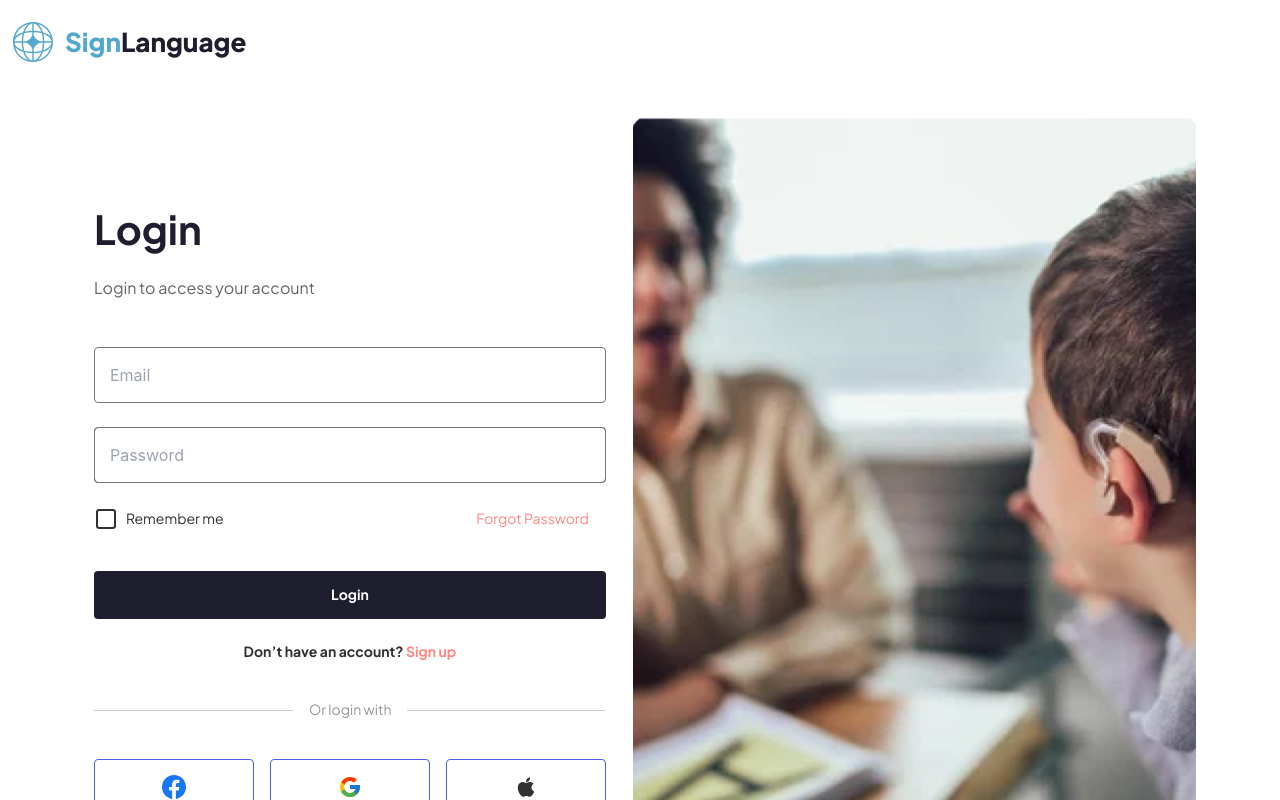
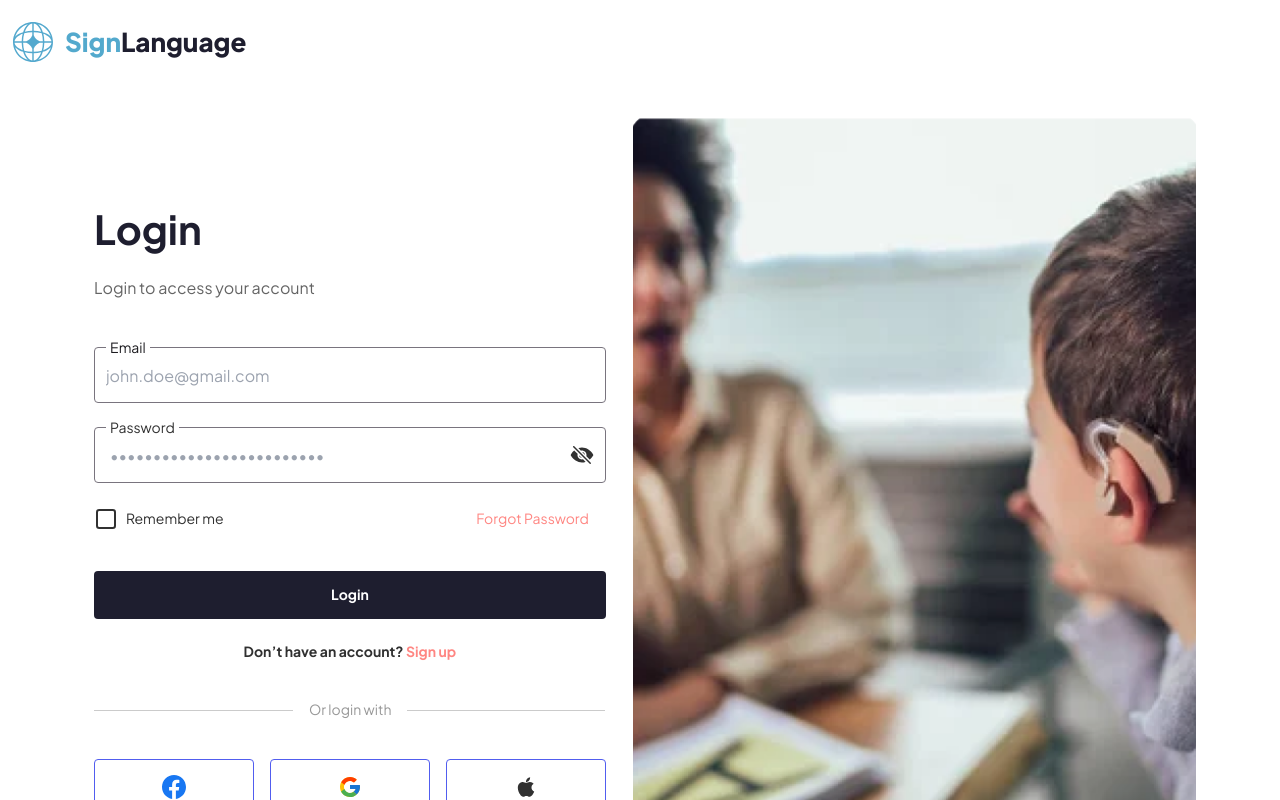
Before and after one commit to mtlee26/Sign-language-translator, a React (Create React App) app in the folder ver1/: page /login in a window 1280 px wide. Shown: the top 800 px of the page. Built offline with nearby package versions, Linux system fonts and the light colour scheme.

Commit message:
update login signup 1 xiu

```diff
--- a/ver1/src/components/Login/index.tsx
+++ b/ver1/src/components/Login/index.tsx
@@ -1,25 +1,25 @@
 import React, { useState } from 'react';
 import cn from 'classnames';
+import { useHistory } from 'react-router-dom';
+import Signup from 'components/Signup';
 
 interface IProps {
   className?: string;
 }
 
 function Login(props: IProps) {
-  const [email, setEmail] = useState('');
-  const [password, setPassword] = useState('');
+  const [showPassword, setShowPassword] = useState(false);
+  const history = useHistory();
 
-  const handleEmailChange = (e: React.ChangeEvent<HTMLInputElement>) => {
-    setEmail(e.target.value);
+  const togglePasswordVisibility = () => {
+    setShowPassword((prev) => !prev);
   };
 
-  const handlePasswordChange = (e: React.ChangeEvent<HTMLInputElement>) => {
-    setPassword(e.target.value);
+  const handleSignUpClick = () => {
+    history.push('/signup');
   };
-
   return (
     <section className={`login flex flex-col bg-white overflow-hidden ${props.className || ''}`}>
-      {/* Login form section with authentication options */}
       <div className="xs:mt-[22px] xs:mr-0 xs:mb-20 xs:ml-[13px] tn:mt-[22px] tn:mx-auto tn:mb-[50px] w-[92.43%] flex flex-col gap-y-[50px] max-w-[1330.987548828125px] mt-[22px] mb-[91px] ml-[13px]">
         <div className="tn:gap-x-2 flex gap-x-3 z-[1]">
           <img className="w-10 object-contain" src={'/assets/70bee51749289912a11c3cd7287001ce.svg'} alt="alt text" />
@@ -33,7 +33,6 @@ function Login(props: IProps) {
 
         <div className="md:flex-col md:items-center md:gap-y-[30px] w-[93.16%] flex justify-between gap-x-2.5 ml-auto">
           <div className="md:w-full md:min-w-[unset] md:m-0 w-[512px] flex flex-col z-[1] min-w-0 mt-[92px] mb-[134px]">
-            {/* Main login form container with input fields */}
             <p className="md:text-[36px] md:items-start xxs:text-[32px] font-bold text-[40px] leading-tight font-PlusJakartaSans text-[rgb(30,30,47)]">
               Login
             </p>
@@ -41,26 +40,46 @@ function Login(props: IProps) {
               Login to access your account
             </p>
 
-            {/* Email Input */}
             <div className="flex flex-col relative mt-[49px]">
-              <input
-                type="email"
-                value={email}
-                onChange={handleEmailChange}
-                className="bg-white rounded outline outline-[rgb(121,116,126)] outline-1 outline-offset-[-1px] h-[56px] px-3 text-[16px] leading-tight"
-                placeholder="Email"
-              />
+              <div className="bg-white rounded outline outline-[rgb(121,116,126)] outline-1 outline-offset-[-1px] relative min-h-[56px]" />
+
+              <div className="w-[460px] flex flex-col gap-y-2 absolute left-3 top-[-8px]">
+                <div className="flex flex-col bg-white w-11 z-[1] max-w-[85%]">
+                  <p className="flex justify-center font-normal text-[14px] leading-[1.28] font-PlusJakartaSans text-[rgb(28,27,31)] text-center w-9 h-[18px] max-w-[85%] mx-1">
+                    Email
+                  </p>
+                </div>
+                <input
+                  type="email"
+                  placeholder="john.doe@gmail.com"
+                  className="w-full h-full outline-none px-100 py-100 text-[16px] leading-tight font-PlusJakartaSans text-[rgb(28,27,31)]"
+                />
+              </div>
             </div>
 
-            {/* Password Input */}
             <div className="flex flex-col bg-white rounded outline outline-[rgb(121,116,126)] outline-1 outline-offset-[-1px] relative mt-6">
-              <input
-                type="password"
-                value={password}
-                onChange={handlePasswordChange}
-                className="bg-white rounded outline outline-[rgb(121,116,126)] outline-1 outline-offset-[-1px] min-h-[56px] px-3"
-                placeholder="Password"
+              <img
+                onClick={togglePasswordVisibility} // Add onClick event to toggle password visibility
+                className="w-12 object-cover relative mt-1 mb-1 ml-auto cursor-pointer"
+                src={'/assets/d483db8daa47f60f8b8df3a652230b66.svg'}
+                alt="Show/Hide Password"
               />
+
+              <div className="w-[460px] flex flex-col gap-y-2 absolute left-3 top-[-8px]">
+                <div className="flex flex-col bg-white w-[73px] z-[1] max-w-[85%]">
+                  <div className="flex justify-center font-normal text-[14px] leading-[1.28] font-PlusJakartaSans text-[rgb(49,49,49)] text-center w-[89.04%] h-[18px] mx-1">
+                    Password
+                  </div>
+                </div>
+
+                <div className="flex flex-col ml-1">
+                  <input
+                    type={showPassword ? "text" : "password"}
+                    placeholder="•••••••••••••••••••••••••"
+                    className="w-full h-full outline-none px-100 py-100 text-[16px] leading-tight font-PlusJakartaSans text-[rgb(28,27,31)]"
+                  />
+                </div>
+              </div>
             </div>
 
             <div className="xs:mt-6 xs:mr-4 xs:mb-0 xs:ml-0 tn:mt-6 tn:mr-2 tn:mb-0 tn:ml-0 tn:flex-col tn:items-center tn:gap-y-[30px] tn:gap-x-2 flex justify-between gap-x-2.5 mt-6 mr-[17px]">
@@ -83,27 +102,51 @@ function Login(props: IProps) {
             <div className="flex justify-center mt-4 mx-auto">
               <span className="font-bold text-[14px] leading-[1.28] font-PlusJakartaSans text-black text-center">
                 <span className="font-bold text-[rgb(48,48,48)]">Don’t have an account? </span>
-                <span className="font-bold text-[rgb(255,134,130)]">Sign up</span>
+                <span
+            className="font-bold text-[rgb(255,134,130)] cursor-pointer"
+            onClick={handleSignUpClick}
+          >
+            Sign up</span>
               </span>
             </div>
 
             <div className="sm:flex-col sm:items-center sm:gap-y-[30px] flex gap-x-4 mt-10">
-              <hr className="sm:w-full sm:m-0 bg-[rgb(49,49,49)] w-[199px] h-px opacity-[0.25] min-h-[1px] mt-[9px] mb-2" />
+              <hr
+                className="sm:w-full sm:m-0 bg-[rgb(49,49,49)] w-[199px] h-px opacity-[0.25] min-h-[1px] mt-[9px] mb-2"
+              />
               <div className="sm:w-full font-normal text-[14px] leading-[1.28] font-PlusJakartaSans text-[rgb(49,49,49)] opacity-[0.5]">
                 Or login with
               </div>
-              <hr className="sm:w-full sm:m-0 bg-[rgb(49,49,49)] w-[198px] h-px opacity-[0.25] min-h-[1px] mt-[9px] mb-2" />
+              <hr
+                className="sm:w-full sm:m-0 bg-[rgb(49,49,49)] w-[198px] h-px opacity-[0.25] min-h-[1px] mt-[9px] mb-2"
+              />
             </div>
 
             <div className="tn:flex-col tn:items-center tn:gap-y-[30px] tn:gap-x-2 flex gap-x-4 mt-10">
               {/* Social media login options */}
-              <img className="tn:w-full tn:min-w-[unset] tn:max-w-[160px] rounded outline outline-[rgb(81,93,239)] outline-1 outline-offset-[-1px] w-40 object-cover min-w-0" src={'/assets/de9f3005456292fe90e42f79e20e10dc.svg'} alt="alt text" />
-              <img className="tn:w-full tn:min-w-[unset] tn:max-w-[160px] rounded outline outline-[rgb(81,93,239)] outline-1 outline-offset-[-1px] w-40 object-cover min-w-0" src={'/assets/1e58727831e4d8eac8c2399d37191fbc.svg'} alt="alt text" />
-              <img className="tn:w-full tn:min-w-[unset] tn:max-w-[160px] rounded outline outline-[rgb(81,93,239)] outline-1 outline-offset-[-1px] w-40 object-cover min-w-0" src={'/assets/28d74fcb9395a994ef47ddfa4d563aeb.svg'} alt="alt text" />
+              <img
+                className="tn:w-full tn:min-w-[unset] tn:max-w-[160px] rounded outline outline-[rgb(81,93,239)] outline-1 outline-offset-[-1px] w-40 object-cover min-w-0"
+                src={'/assets/de9f3005456292fe90e42f79e20e10dc.svg'}
+                alt="alt text"
+              />
+              <img
+                className="tn:w-full tn:min-w-[unset] tn:max-w-[160px] rounded outline outline-[rgb(81,93,239)] outline-1 outline-offset-[-1px] w-40 object-cover min-w-0"
+                src={'/assets/1e58727831e4d8eac8c2399d37191fbc.svg'}
+                alt="alt text"
+              />
+              <img
+                className="tn:w-full tn:min-w-[unset] tn:max-w-[160px] rounded outline outline-[rgb(81,93,239)] outline-1 outline-offset-[-1px] w-40 object-cover min-w-0"
+                src={'/assets/28d74fcb9395a994ef47ddfa4d563aeb.svg'}
+                alt="alt text"
+              />
             </div>
           </div>
 
-          <img className="md:w-full md:min-w-[unset] md:max-w-[563px] w-[563px] object-cover min-w-0" src={'/assets/fbbd5af3dcd1a864ccd3cfdf2a8a8082.png'} alt="alt text" />
+          <img
+            className="md:w-full md:min-w-[unset] md:max-w-[563px] w-[563px] object-cover min-w-0"
+            src={'/assets/fbbd5af3dcd1a864ccd3cfdf2a8a8082.png'}
+            alt="alt text"
+          />
         </div>
       </div>
     </section>
--- /dev/null
+++ b/ver1/src/components/Signup/index.tsx
@@ -0,0 +1,157 @@
+import React, { useState } from 'react';
+import cn from 'classnames';
+import { useHistory } from 'react-router-dom';
+
+interface IProps {
+  className?: string;
+}
+
+const Signup: React.FC<IProps> = (props) => {
+  const [formData, setFormData] = useState({
+    firstName: '',
+    lastName: '',
+    email: '',
+    phoneNumber: '',
+    password: '',
+    confirmPassword: '',
+  });
+
+  const history = useHistory();
+  const handleLoginClick = () => {
+    history.push('/login');
+  };
+
+  const handleChange = (e: React.ChangeEvent<HTMLInputElement>) => {
+    const { name, value } = e.target;
+    setFormData((prevData) => ({
+      ...prevData,
+      [name]: value,
+    }));
+  };
+
+  const handleSubmit = (e: React.FormEvent) => {
+    e.preventDefault();
+    // Handle form submission logic here
+    console.log('Form Data:', formData);
+  };
+
+  return (
+    <section className={`signup flex flex-col bg-white overflow-hidden ${props.className || ''}`}>
+      <div className="xs:mt-[46px] xs:mx-auto xs:mb-20 tn:mt-[46px] tn:mx-auto tn:mb-[50px] w-[85.76%] flex flex-col gap-y-[18px] max-w-[1234.9375px] mt-[46px] mx-auto mb-[104px]">
+        <div className="tn:gap-x-2 w-[234px] flex gap-x-3 z-[1] max-w-[85%] ml-auto">
+          <img className="w-10 object-cover" src={'/assets/70bee51749289912a11c3cd7287001ce.svg'} alt="Sign Language" />
+          <p className="md:items-start mt-1 mb-[3px]">
+            <span className="font-extrabold text-[26px] leading-[1.26] font-PlusJakartaSans text-black md:text-[24px] xxs:text-[22px]">
+              <span className="font-extrabold text-[rgb(83,169,205)]">Sign</span>
+              <span className="font-extrabold text-[rgb(30,30,47)]">Language</span>
+            </span>
+          </p>
+        </div>
+
+        <div className="md:flex-col md:items-center md:gap-y-[30px] flex justify-between gap-x-2.5">
+          <img
+            className="md:w-full md:min-w-[unset] md:max-w-[486px] w-[486px] object-cover z-[1] min-w-0"
+            src={'/assets/baefeaee9c8b144c0b7fa1ec44fe85d5.png'}
+            alt="Signup illustration"
+          />
+
+          <div className="md:w-full md:min-w-[unset] md:m-0 w-[640px] flex flex-col items-center min-w-0 mt-[42px] mb-5">
+            <p className="md:text-[36px] md:items-start xxs:text-[32px] font-bold text-[40px] leading-tight font-PlusJakartaSans text-[rgba(49,49,49,0.878)] w-full">
+              Sign up
+            </p>
+            <p className="font-normal text-[16px] leading-tight font-PlusJakartaSans text-[rgb(49,49,49)] w-full opacity-[0.75] mt-4">
+              Let’s get you all set up so you can access your personal account.
+            </p>
+
+            <form className="w-full flex flex-col gap-y-6 mt-12" onSubmit={handleSubmit}>
+              {/* User information input form group */}
+              <div className="xs:gap-x-4 xxs:grid-cols-[repeat(1,_minmax(0,_1fr))] grid grid-cols-[repeat(2,_minmax(0,_1fr))] content-start gap-y-6 gap-x-6">
+                {/* Input Fields */}
+                {[
+                  { label: 'First Name', name: 'firstName', type: 'text' },
+                  { label: 'Last Name', name: 'lastName', type: 'text' },
+                  { label: 'Email', name: 'email', type: 'email' },
+                  { label: 'Phone Number', name: 'phoneNumber', type: 'tel' },
+                  { label: 'Password', name: 'password', type: 'password' },
+                  { label: 'Confirm Password', name: 'confirmPassword', type: 'password' },
+                ].map(({ label, name, type }) => (
+                  <div key={name} className="flex flex-col relative row-span-1 column-span-1">
+                    <input
+                      className="bg-white rounded outline outline-[rgb(121,116,126)] outline-1 outline-offset-[-1px] relative min-h-[56px] px-3"
+                      type={type}
+                      name={name}
+                      value={formData[name as keyof typeof formData]}
+                      onChange={handleChange}
+                      placeholder={label}
+                      required
+                    />
+                  </div>
+                ))}
+              </div>
+
+              <div className="w-full flex gap-x-2 mt-6">
+                <img className="w-6 object-cover" src={'/assets/525d0c0c6632a39f58c993f9839ebab6.svg'} alt="Privacy Policy" />
+                <div className="my-[3px]">
+                  <span className="font-normal text-[14px] leading-[1.28] font-PlusJakartaSans text-black">
+                    <span className="text-[rgb(48,48,48)]">I agree to all the </span>
+                    <span className="text-[rgb(255,134,130)]">Terms</span>
+                    <span className="text-[rgb(48,48,48)]"> and </span>
+                    <span className="text-[rgb(255,134,130)]">Privacy Policies</span>
+                  </span>
+                </div>
+              </div>
+
+              <button
+                type="submit"
+                className="flex justify-center font-bold text-[14px] leading-[1.28] font-PlusJakartaSans text-[rgb(243,243,243)] text-center bg-[rgb(30,30,47)] rounded w-[640px] pt-[15px] pr-2 pb-[15px] pl-2 max-w-full mt-10"
+              >
+                Create account
+              </button>
+              <p className="flex justify-center mt-4">
+                <span className="font-bold text-[14px] leading-[1.28] font-PlusJakartaSans text-black text-center">
+                  <span className="font-bold text-[rgb(48,48,48)]">Already have an account? </span>
+                  <span className="font-bold text-[rgb(255,134,130)] cursor-pointer"
+                    onClick={handleLoginClick}
+                    >Login</span>
+                </span>
+              </p>
+            </form>
+
+            <div className="sm:flex-col sm:items-center sm:gap-y-[30px] flex gap-x-4 mt-10">
+              <hr
+                className="sm:w-full sm:m-0 bg-[rgb(49,49,49)] w-[199px] h-px opacity-[0.25] min-h-[1px] mt-[9px] mb-2"
+              />
+              <div className="sm:w-full font-normal text-[14px] leading-[1.28] font-PlusJakartaSans text-[rgb(49,49,49)] opacity-[0.5]">
+                Or Sign up with
+                </div>
+              <hr
+                className="sm:w-full sm:m-0 bg-[rgb(49,49,49)] w-[198px] h-px opacity-[0.25] min-h-[1px] mt-[9px] mb-2"
+              />
+            </div>
+
+            <div className="xxs:flex-col xxs:items-center xxs:gap-y-[30px] w-full flex gap-x-4 mt-10">
+              {/* Social media login options */}
+              <img
+                className="xxs:w-full xxs:min-w-[unset] xxs:max-w-[203px] rounded outline outline-[rgb(81,93,239)] outline-1 outline-offset-[-1px] w-[203px] object-cover min-w-0"
+                src={'/assets/de9f3005456292fe90e42f79e20e10dc.svg'}
+                alt="alt text"
+              />
+              <img
+                className="xxs:w-full xxs:min-w-[unset] xxs:max-w-[202px] rounded outline outline-[rgb(81,93,239)] outline-1 outline-offset-[-1px] w-[202px] object-cover min-w-0"
+                src={'/assets/1e58727831e4d8eac8c2399d37191fbc.svg'}
+                alt="alt text"
+              />
+              <img
+                className="xxs:w-full xxs:min-w-[unset] xxs:max-w-[203px] rounded outline outline-[rgb(81,93,239)] outline-1 outline-offset-[-1px] w-[203px] object-cover min-w-0"
+                src={'/assets/28d74fcb9395a994ef47ddfa4d563aeb.svg'}
+                alt="alt text"
+              />
+            </div>
+          </div>
+        </div>
+      </div>
+    </section>
+  );
+}
+
+export default Signup;
```
